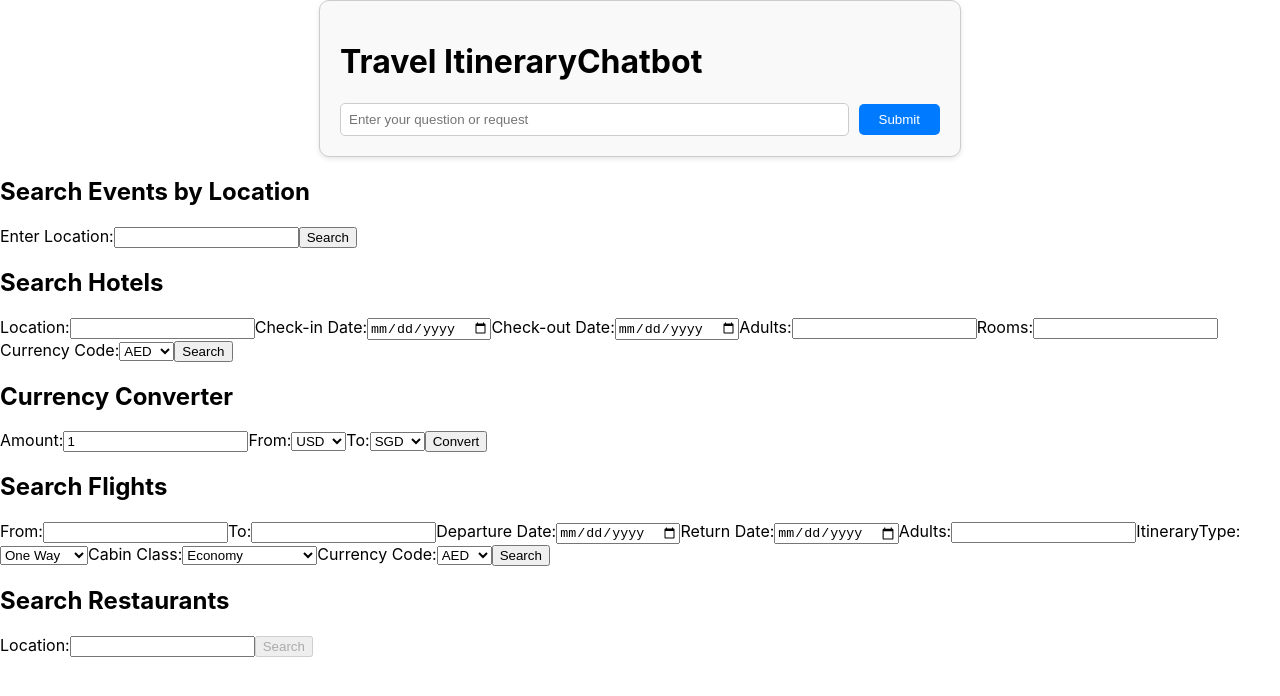
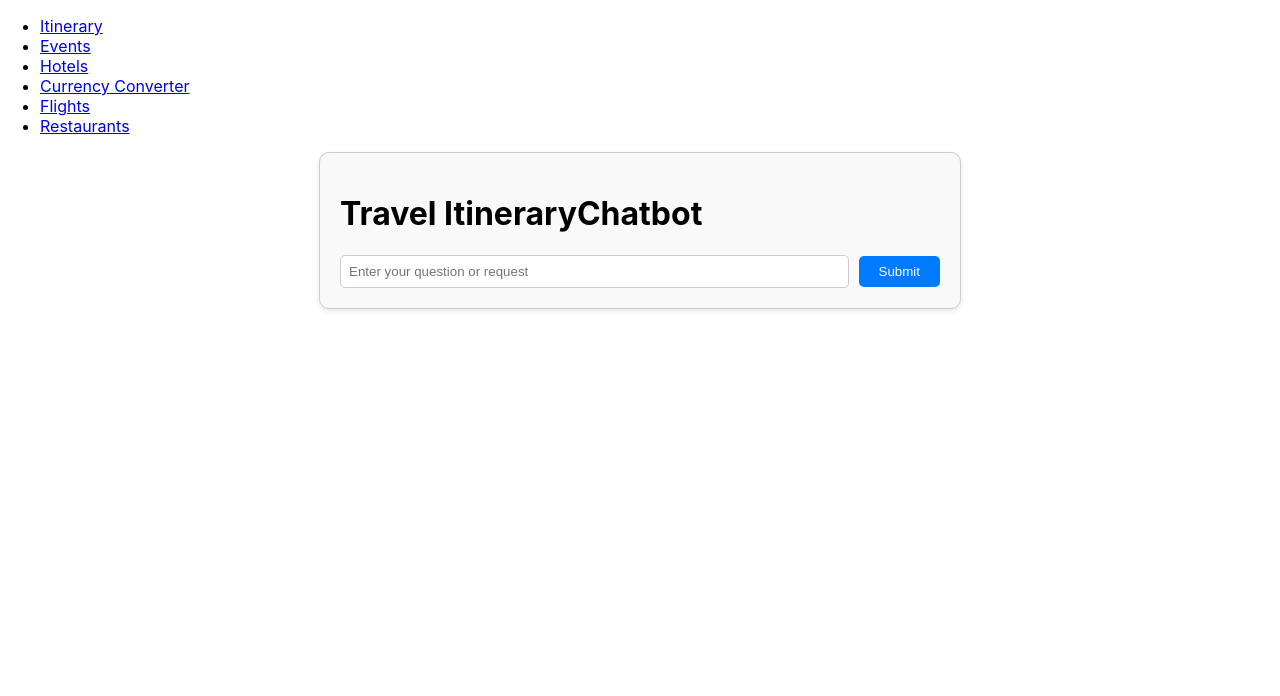
Before and after one commit to nitikaborkar/AI_tinerary, a React (Create React App) app in the folder client/: page / in a window 1280 px wide. Shown: the top 696 px of the page. Built offline with nearby package versions, Linux system fonts and the light colour scheme.

Commit message:
seperate pages

```diff
--- a/client/package.json
+++ b/client/package.json
@@ -8,6 +8,8 @@
     "@testing-library/user-event": "^13.5.0",
     "react": "^18.2.0",
     "react-dom": "^18.2.0",
+    "react-router-dom": "^6.22.1",
+    "react-scripts": "^5.0.0",
     "web-vitals": "^2.1.4"
   },
   "scripts": {
--- a/client/src/App.js
+++ b/client/src/App.js
@@ -1,24 +1,36 @@
-// App.js
 import React from 'react';
-import EventSearchPage from './EventFinder'; // Import the FlightSearch component
+import { BrowserRouter as Router, Routes, Route } from 'react-router-dom'; // Note 'Routes' instead of 'Switch'
+import Navbar from './Navbar'; // Correct the import if the file name is different
+import EventSearchPage from './EventFinder';
 import HotelSearchComponent from './hotel_finder';
-import CurrencyConverter from './currency';
-import FlightSearchComponent from './flights';
-import  RestaurantSearchComponent from './restaurant';
 import Itinerary from './itinerary';
+import FlightSearchComponent from "./flights";
+import CurrencyConverter from "./currency";
+import RestaurantSearchComponent from "./restaurant";
 
-function App() {
-  return (
-      <div className="App">
-        <Itinerary/>
-        <EventSearchPage /> {/* Use the FlightSearch component */}
-        <HotelSearchComponent/>
-        <CurrencyConverter />
-        <FlightSearchComponent/>
-        <RestaurantSearchComponent/>
 
-      </div>
-  );
+
+
+const App = () => {
+    return (
+        <Router>
+            <div className="App">
+                <Navbar />
+                <div className="content">
+                <Routes> {/* Updated from 'Switch' to 'Routes' */}
+                    <Route exact path="/" element={<Itinerary />} />
+                    <Route path="/events" element={<EventSearchPage />} />
+                    <Route path="/flights" element={<FlightSearchComponent />} />
+                    <Route path="/hotels" element={<HotelSearchComponent />} />
+                    <Route path="/currency converter" element={<CurrencyConverter/>}/>
+                    <Route path="/restaurants" element={<RestaurantSearchComponent/>}/>
+
+                    {/* You can add more <Route> components here for additional pages */}
+                </Routes>
+            </div>
+            </div>
+        </Router>
+    );
 }
 
 export default App;
--- /dev/null
+++ b/client/src/Navbar.js
@@ -0,0 +1,33 @@
+// Navbar.js
+import React from 'react';
+import { Link } from 'react-router-dom';
+
+
+const Navbar = () => {
+    return (
+        <nav className="navbar">
+            <ul className="navbar-nav">
+            <li className="nav-item">
+                    <Link to="/" className="nav-link">Itinerary</Link>
+                </li>
+                <li className="nav-item">
+                    <Link to="/events" className="nav-link">Events</Link>
+                </li>
+                <li className="nav-item">
+                    <Link to="/hotels" className="nav-link">Hotels</Link>
+                </li>
+                <li className="nav-item">
+                    <Link to="/currency converter" className="nav-link">Currency Converter</Link>
+                </li>
+                <li className="nav-item">
+                    <Link to="/flights" className="nav-link">Flights</Link>
+                </li>
+                <li className="nav-item">
+                    <Link to="/restaurants" className="nav-link">Restaurants</Link>
+                </li>
+            </ul>
+        </nav>
+    );
+}
+
+export default Navbar;
--- a/client/src/flights.js
+++ b/client/src/flights.js
@@ -119,7 +119,7 @@ const FlightSearchComponent = () => {
     setLoading(true);
     try {
       const flightSearch = new FlightSearch(
-        "9dad35ef59mshb8ee0cd46f48a74p1eea52jsnee86a8bb3772"
+        "2adddba381msh2b5fe7644dec058p1461dfjsndbe77023b9f3"
       );
       const flightsData = await flightSearch.searchAndDisplayFlightsInfo(
         fromLocation,
--- a/client/src/hotel_finder.js
+++ b/client/src/hotel_finder.js
@@ -98,7 +98,7 @@ const HotelSearchComponent = () => {
     setLoading(true);
     try {
       const hotelSearch = new HotelSearch(
-        "9dad35ef59mshb8ee0cd46f48a74p1eea52jsnee86a8bb3772"
+        "2adddba381msh2b5fe7644dec058p1461dfjsndbe77023b9f3"
       );
       const hotelsData = await hotelSearch.searchAndDisplayHotelsInfo(
         location,
```
Also changed, not shown: 1 other file (tests, documents, lock files or other folders).
